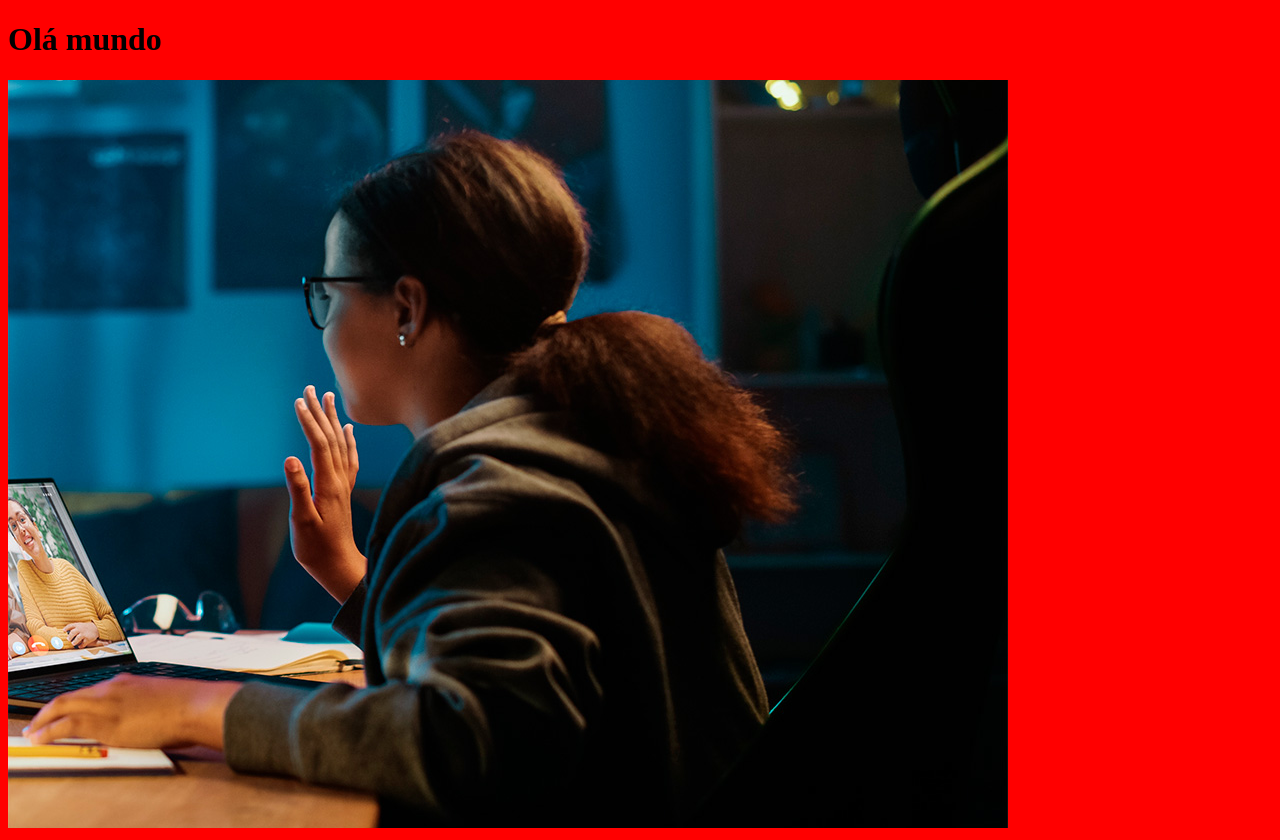
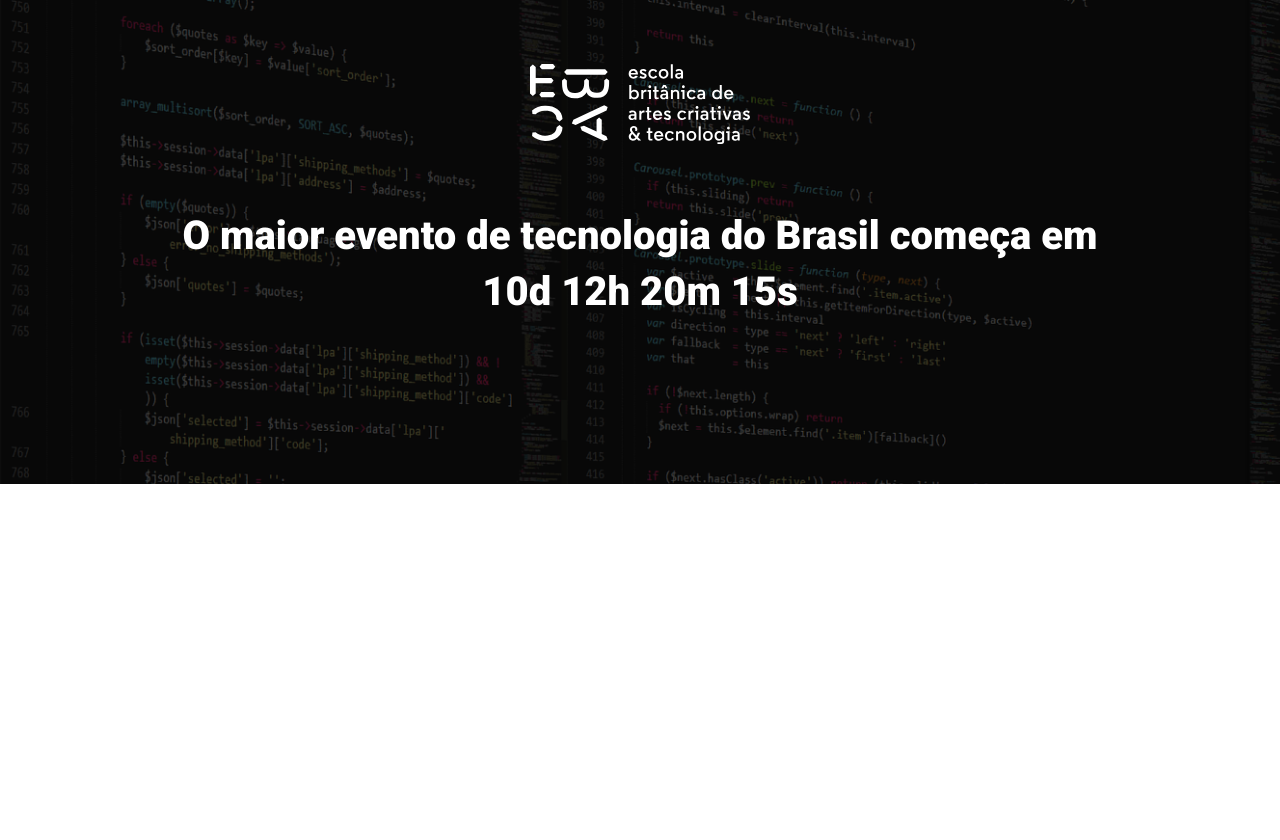
Before and after one commit to Alef-Carvalhoo/ebac_talks_parcel, a website built with Parcel: page src/index.html in a window 1280 px wide. After the commit the page ends 800 px from the top, so only its background shows below. Built offline with nearby package versions, Linux system fonts and the light colour scheme.

Commit message:
criando o hero

```diff
--- a/src/index.html
+++ b/src/index.html
@@ -3,12 +3,21 @@
 <head>
     <meta charset="UTF-8">
     <meta name="viewport" content="width=device-width, initial-scale=1.0">
-    <title>Document</title>
+    <title>EBAC TALKS</title>
+    <link rel="preconnect" href="https://fonts.googleapis.com">
+    <link rel="preconnect" href="https://fonts.gstatic.com" crossorigin>
+    <link href="https://fonts.googleapis.com/css2?family=Roboto:wght@400;700;900&display=swap" rel="stylesheet">
     <link rel="stylesheet" href="styles/main.scss">
 </head>
 <body>
-    <h1>Olá mundo</h1>
-    <img src="./images/backend.png" alt="">
+    <header class="hero">
+        <div class="container">
+            <img class="hero__logo" src="./images/ebac_logo.svg" alt="logo da ebac">
+            <p class="hero__text">
+                O maior evento de tecnologia do Brasil começa em 10d 12h 20m 15s
+            </p>
+        </div>
+    </header>
     <script src="scripts/main.js"></script>
 </body>
 </html>
--- /dev/null
+++ b/src/styles/_hero.scss
@@ -0,0 +1,52 @@
+.hero {
+    padding-top: 64px;
+    padding-bottom: 100px;
+    background-image: url(../images/fundo.png);
+    background-repeat: no-repeat;
+    background-size: cover;
+    position: relative;
+
+    .container {
+        position: relative;
+    }
+
+    &::before {
+        position: absolute;
+        left: 0;
+        top: 0;
+        width: 100%;
+        height: 100%;
+        background-color: #000;
+        content: '';
+        opacity: .7;
+    }
+
+    &__text {
+        margin-top: 64px;
+        margin-bottom: 64px;
+        font-size: 40px;
+        line-height: 56px;
+        font-weight: 900;
+        text-align: center;
+    }
+
+    &__logo {
+        height: 80px;
+        margin: 0 auto;
+        display: block;
+    }
+
+    @media (max-width: 640px) {
+        padding: 40px 0;
+
+        &__logo {
+            height: 40px;
+        }
+
+        &__text {
+            font-size: 22px;
+            line-height: 24px;
+            margin: 24px 0;
+        }
+    }
+}
--- a/src/styles/main.scss
+++ b/src/styles/main.scss
@@ -1,3 +1,23 @@
-body {
-    background-color: red;
+@use 'hero';
+
+* {
+    padding: 0;
+    margin: 0;
+    box-sizing: border-box;
+    font-family: Roboto, sans-serif;
+    color: #fff;
 }
+
+.container {
+    max-width: 960px;
+    width: 100%;
+    margin: 0 auto;
+
+    @media (max-width: 640px) {
+        max-width: 80%;
+    }
+
+    @media (max-width: 1024px) {
+        max-width: 90%;
+    }
+}
```
